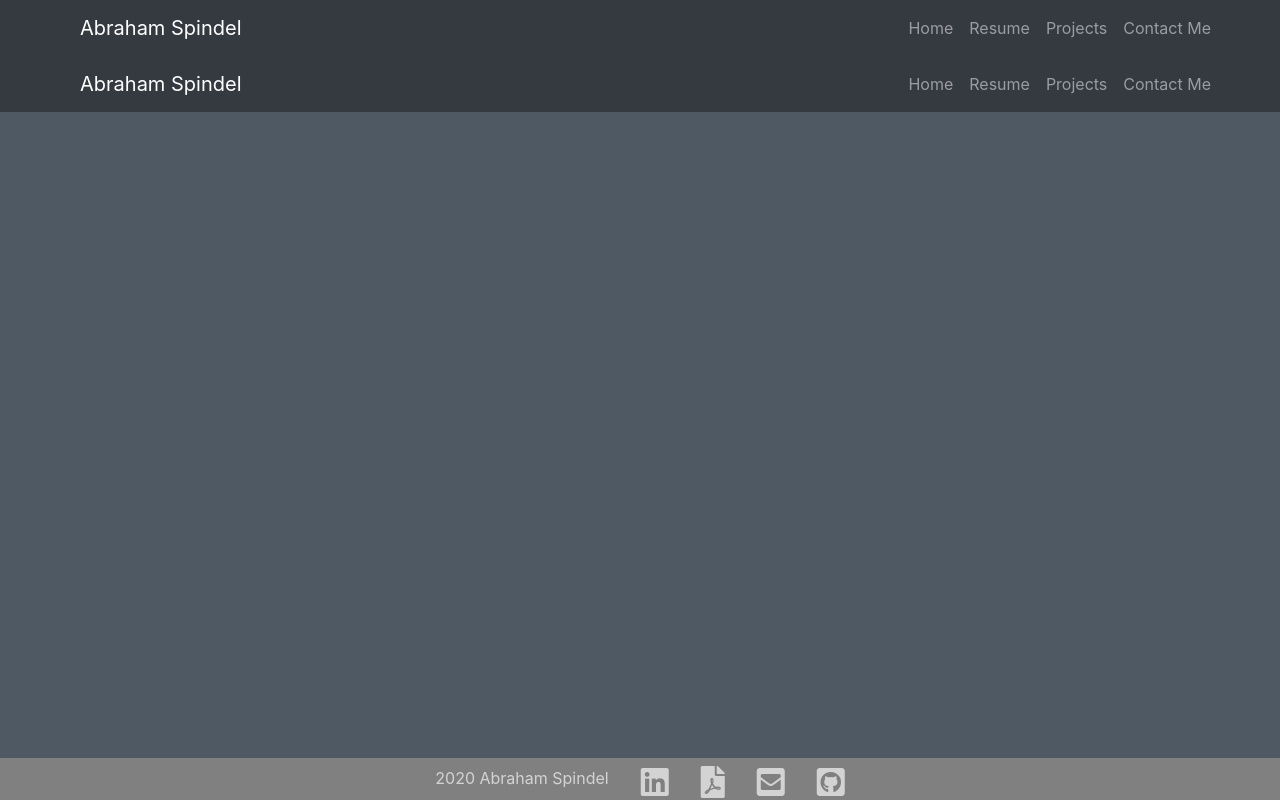
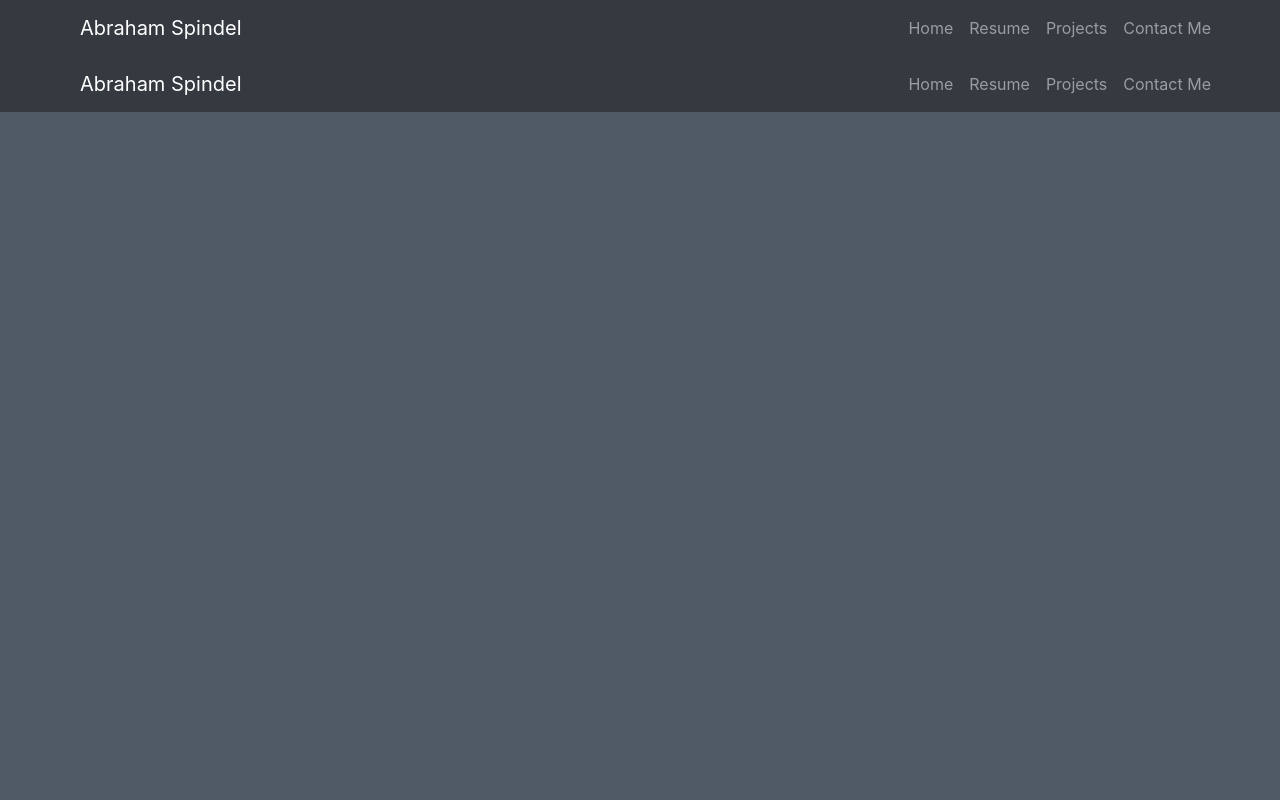
Before and after one commit to abraspin/abraspin.github.io, a React (Create React App) app: page /Resume in a window 1280 px wide. Shown: the top 800 px of the page. Built offline with nearby package versions, Linux system fonts and the light colour scheme.

Commit message:
footer spacing

```diff
--- a/src/Components/MyFooter/index.js
+++ b/src/Components/MyFooter/index.js
@@ -7,7 +7,7 @@ function MyFooter() {
 
       <div className="copyright-wrapper">
         <a href={"/"}>
-          <span className="footer-copyright text-center py-3">2020 Abraham Spindel</span>
+          <span className="footer-copyright text-center">2020 Abraham Spindel</span>
         </a>
       </div>
 
--- a/src/Components/MyFooter/style.css
+++ b/src/Components/MyFooter/style.css
@@ -1,9 +1,11 @@
 footer {
-    position : fixed;
-    bottom: 0;
+     /* position : fixed;
+    bottom: 0; */
+    /* z-index: 1;  */
+
+
     min-height: 5vh;
     width:100%;
-    z-index: 1;
     background-color: gray;
     margin-top:2%;
     padding-top: .5rem;
--- a/src/index.css
+++ b/src/index.css
@@ -6,7 +6,6 @@ body {
     sans-serif;
   -webkit-font-smoothing: antialiased;
   -moz-osx-font-smoothing: grayscale;
-
 }
 
 code {
@@ -33,3 +32,16 @@ body {
   padding: 0px;
   border: 0px;
 }
+
+
+
+
+
+#root {
+  min-height: 100vh;
+  display: flex;
+  flex-direction: column;
+}
+.content {
+  flex: 1
+}
```
